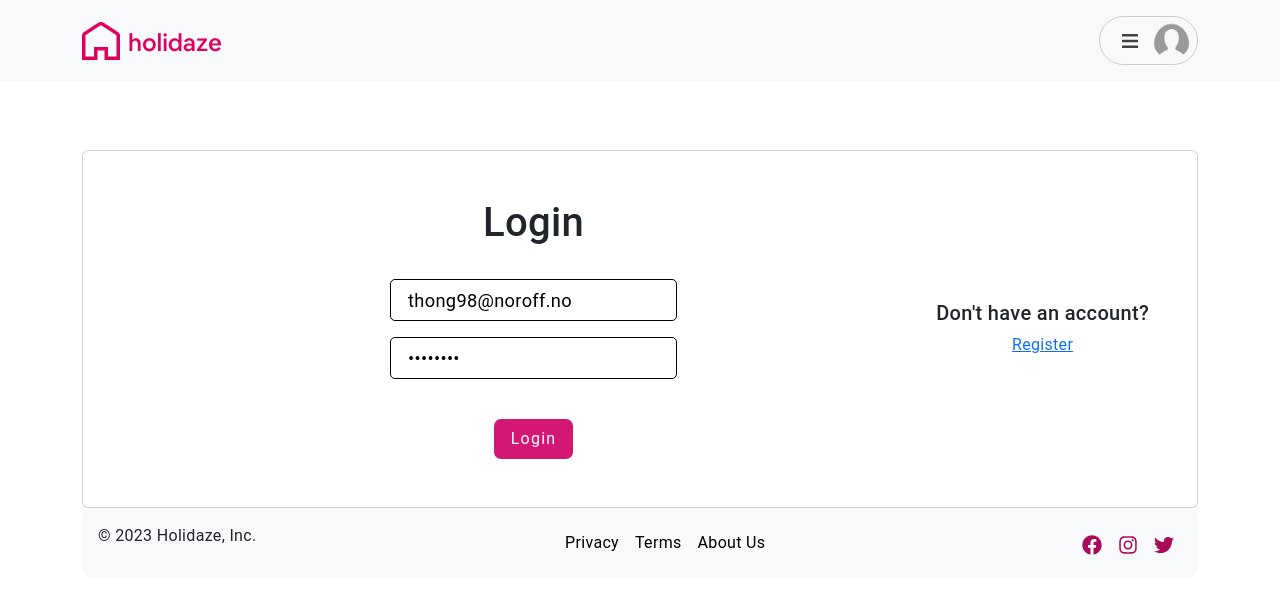
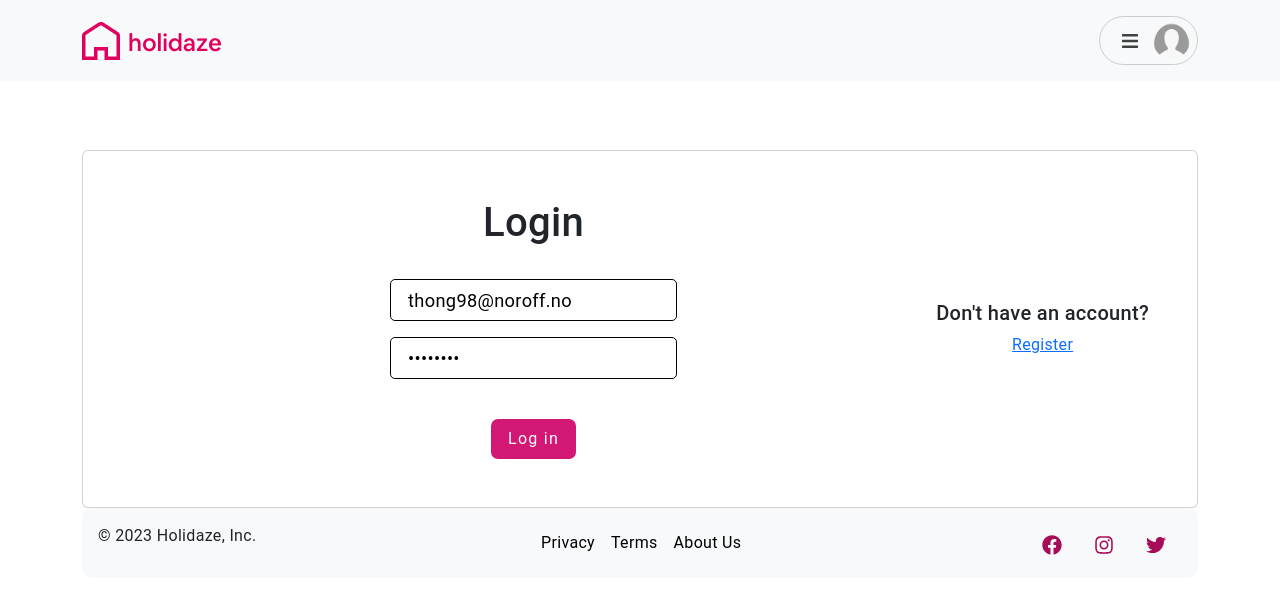
Before and after one commit to norbadboy/holidaze-project-exam-2-thong, a React (Create React App) app in the folder project-exam-2/: page /login in a window 1280 px wide. Shown: the top 594 px of the page. Built offline with nearby package versions, Linux system fonts and the light colour scheme.

Commit message:
fixed footer

```diff
--- a/project-exam-2/src/components/footer.jsx
+++ b/project-exam-2/src/components/footer.jsx
@@ -5,10 +5,6 @@ import { Link } from "react-router-dom";
 import "../styles/footer.css";
 
 function Footer() {
-  const facebookIcon = <FaFacebook />;
-  const instagramIcon = <FaInstagram />;
-  const twitterIcon = <FaTwitter />;
-
   return (
     <div className="footerContainer mb-3 d-flex">
       <div className="d-flex flex-grow-1 justify-content-between">
@@ -37,7 +33,7 @@ function Footer() {
                 rel="noopener noreferrer"
                 className="footerIcon"
               >
-                {facebookIcon}
+                <FaFacebook className="footerIcon" />
               </a>
             </div>
             <div className="instagramIcon">
@@ -47,7 +43,7 @@ function Footer() {
                 rel="noopener noreferrer"
                 className="footerIcon"
               >
-                {instagramIcon}
+                <FaInstagram className="footerIcon" />
               </a>
             </div>
             <div className="twitterIcon">
@@ -57,7 +53,7 @@ function Footer() {
                 rel="noopener noreferrer"
                 className="footerIcon"
               >
-                {twitterIcon}
+                <FaTwitter className="footerIcon" />
               </a>
             </div>
           </div>
--- a/project-exam-2/src/routes/LoginPage/index.jsx
+++ b/project-exam-2/src/routes/LoginPage/index.jsx
@@ -8,11 +8,18 @@ import styles from "../../styles/login.module.css";
 
 const Login = () => {
   const navigate = useNavigate();
+
   // only for testing. remove later
+  /**
+   * Initial values for formik
+   * @param {string} email
+   * @param {string} password
+   */
   const initialValues = {
     email: "thong98@noroff.no",
     password: "12345678",
   };
+
   const validationSchema = yup.object().shape({
     email: yup
       .string()
@@ -23,10 +30,16 @@ const Login = () => {
       .required(),
     password: yup.string().min(8, "minimum 8 characters").required(),
   });
-  const onSubmit = async (data) => {
+  /**
+   * Function to handle login
+   * @param {object} data
+   * @param {object} setErrors
+   * @returns navigate to manager or user page
+   * @returns set error if invalid email or password
+   */
+  const onSubmit = async (data, { setErrors }) => {
     try {
       const response = await loginFunction(data);
-      console.log(response);
 
       if (response.venueManager) {
         navigate("/manager");
@@ -34,7 +47,7 @@ const Login = () => {
         navigate("/user");
       }
     } catch (error) {
-      console.error(error);
+      setErrors({ email: "Invalid email or password" });
     }
   };
 
@@ -53,19 +66,31 @@ const Login = () => {
             {({ isSubmitting }) => (
               <Form className="d-flex flex-column justify-content-center align-items-center">
                 <div className="my-4">
-                  <div>
+                  <div className="d-flex flex-column">
+                    <ErrorMessage name="email">
+                      {(msg) => (
+                        <div
+                          style={{
+                            color: "red",
+                            fontSize: "0.8rem",
+                            marginBottom: "0.2rem",
+                          }}
+                        >
+                          {msg}
+                        </div>
+                      )}
+                    </ErrorMessage>
                     <label htmlFor="email"></label>
                     <Field type="email" name="email" className={styles.loginFieldText} />
-                    <ErrorMessage name="email" />
                   </div>
                   <div>
+                    <ErrorMessage name="password" />
                     <label htmlFor="password"></label>
                     <Field type="password" name="password" className={styles.loginFieldText} />
-                    <ErrorMessage name="password" />
                   </div>
                 </div>
                 <StyledButton type="submit" disabled={isSubmitting}>
-                  Login
+                  Log in
                 </StyledButton>
               </Form>
             )}
```
